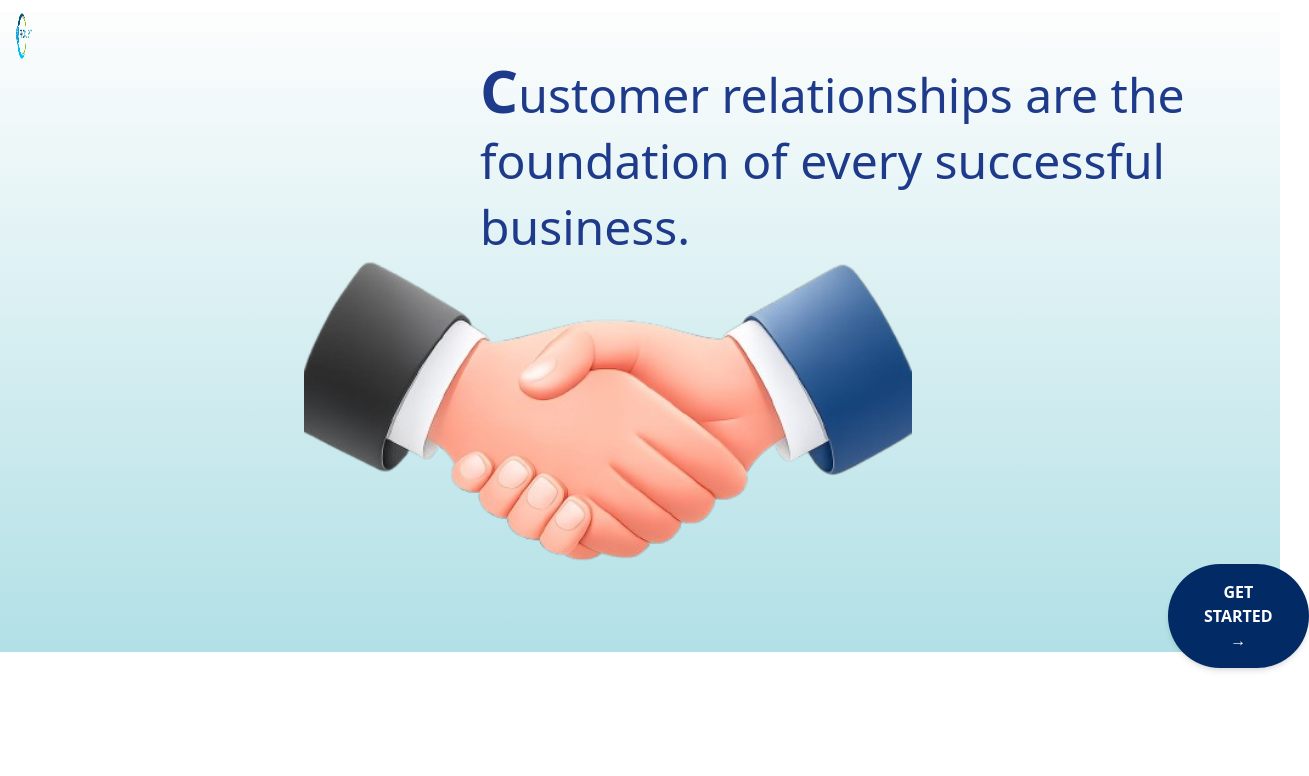
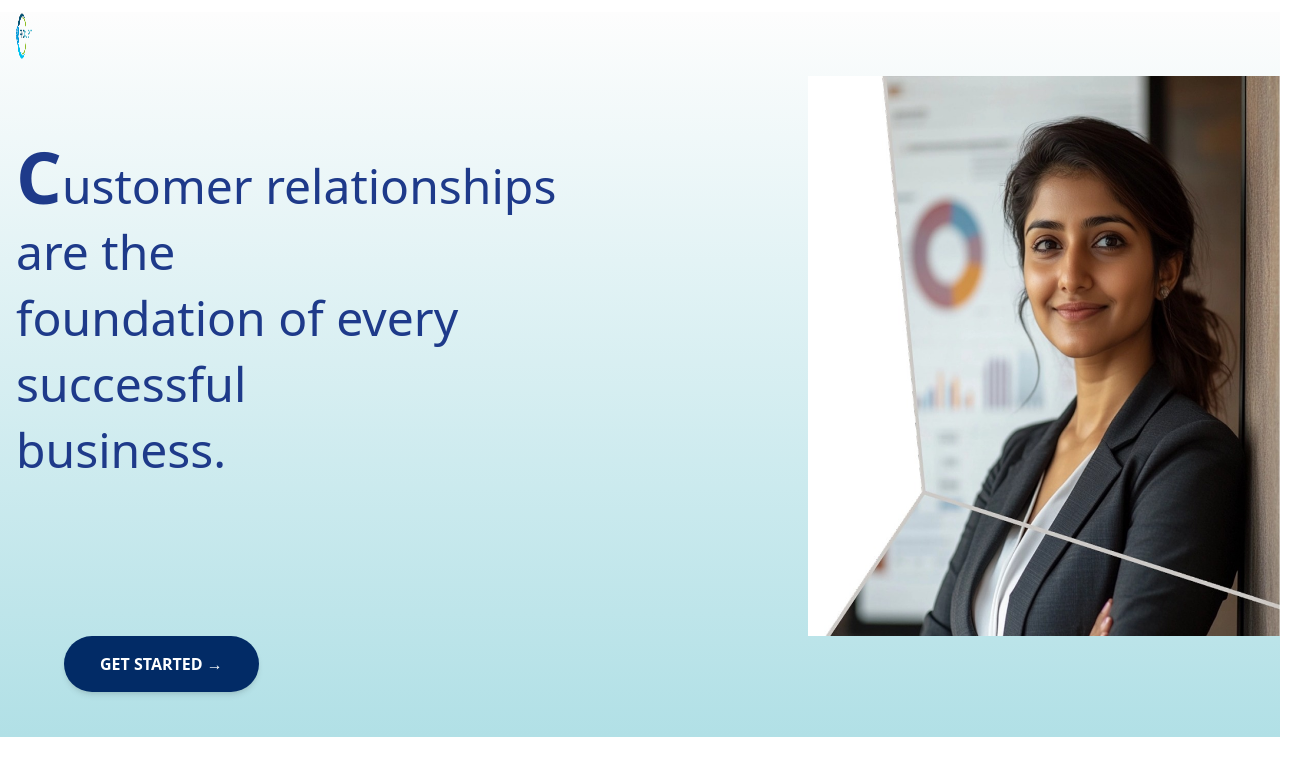
Before and after one commit to Raktim-Koner/customer-relationship-management, a React (Create React App) app: page / in a window 1280 px wide. Shown: the top 776 px of the page, 1309 px wide, since content can reach past the window. Built offline with nearby package versions, Linux system fonts and the light colour scheme.

Commit message:
update the landing page

```diff
--- a/src/Components/LandingPage/LandingButton.js
+++ b/src/Components/LandingPage/LandingButton.js
@@ -7,7 +7,7 @@ const LandingButton = () => {
         <Link to="/dashboard">
           <button
            style={{ backgroundColor: "#022B66" }}
-           className="text-white px-9 py-4 ml-[73rem] font-semibold rounded-full shadow-md hover:opacity-90 transition" >
+           className="text-white px-9 py-4 ml-[4rem] font-semibold rounded-full shadow-md hover:opacity-90 transition" >
            GET STARTED →
          </button>
         </Link>
--- a/src/Components/LandingPage/LandingHandimage.js
+++ b/src/Components/LandingPage/LandingHandimage.js
@@ -1,9 +1,9 @@
 import React from 'react'
-import Image from "../../Assets/HandImage.png"
+import Image from "../../Assets/Girl.jpg"
 const LandingHandimage = () => {
   return (
-    <div className="items-center">
-       <img src={Image} alt="Handimage" className=" h-[19rem] w-[38rem] ml-[19rem]" />
+    <div className="items-center ml-60">
+       <img src={Image} alt="Handimage" className=" h-[35rem] w-[38rem] " />
     </div>
   )
 }
--- a/src/Components/LandingPage/LandingTagline.js
+++ b/src/Components/LandingPage/LandingTagline.js
@@ -2,9 +2,9 @@ import React from 'react'
 
 const LandingTagline = () => {
   return (
-    <div>
-        <h1 className="text-5xl ml-[30rem] font-sans text-blue-900 leading-snug">
-         <span className="text-6xl font-semibold">C</span>ustomer relationships are the <br/>
+    <div className=''>
+        <h1 className="text-5xl mt-[4rem] font-sans text-blue-900 leading-snug">
+         <span className="text-7xl font-semibold">C</span>ustomer relationships are the <br/>
           foundation of every successful
           <br/>
           business.
--- a/src/Pages/Landing.js
+++ b/src/Pages/Landing.js
@@ -8,15 +8,18 @@ import LandingButton from '../Components/LandingPage/LandingButton';
 const Landing = () => {
   return (
     <div
-     className="h-[40rem]"
+     className="h-[45.3rem] "
       style={{ background: 'linear-gradient(to bottom, #FDFDFD, #B1E0E6)' }}>
 
       <div className="flex mt-3">
         <LandingLogo/>
         <LandingSocialmedia/>
       </div>
+      <div className='flex mt-4 ml-4'>
       <LandingTagline/>
       <LandingHandimage/>
+      </div>
+
       <LandingButton/>
    </div>
   )
```
Also changed, not shown: src/Assets/Girl.jpg (added).
